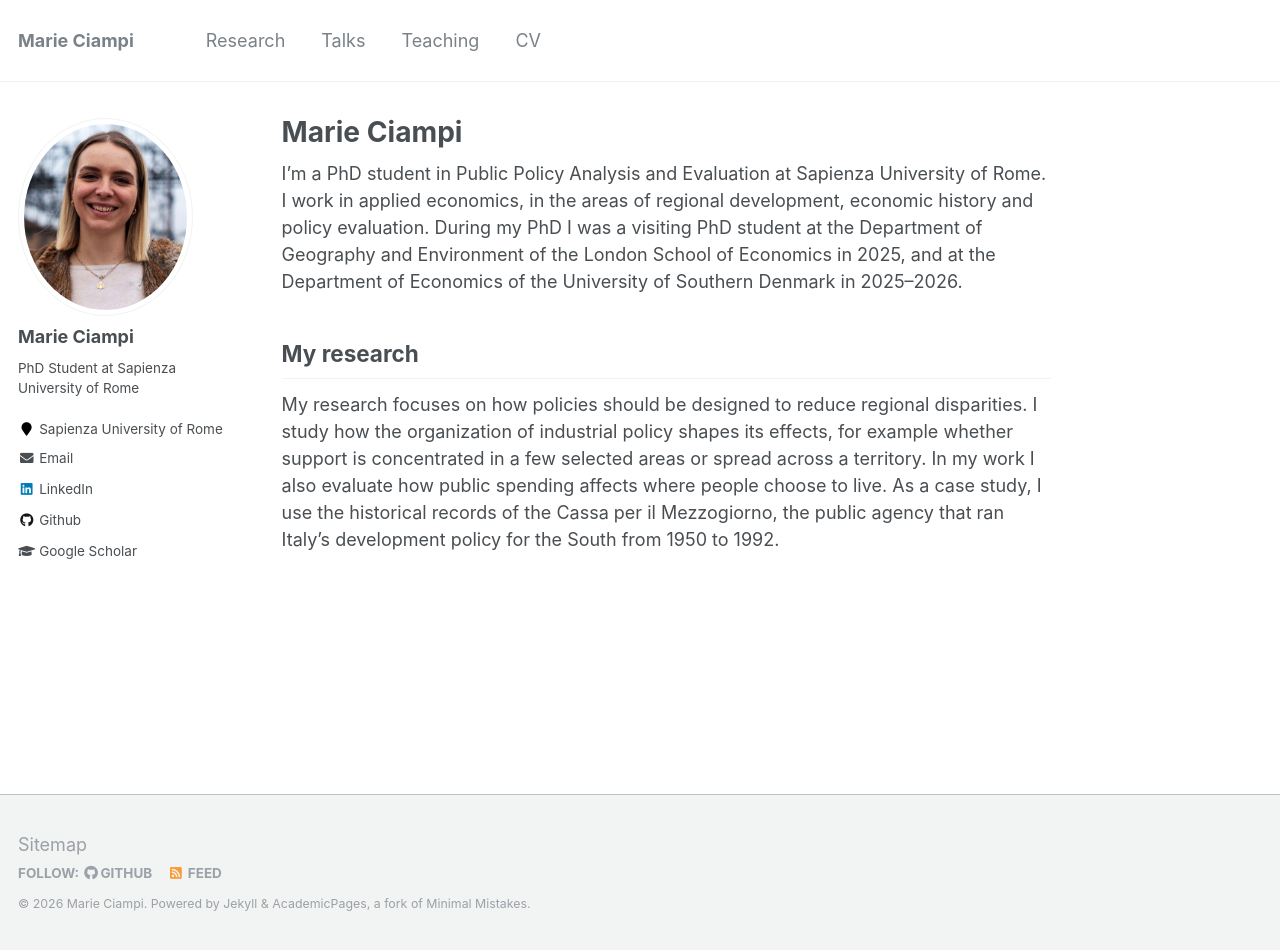
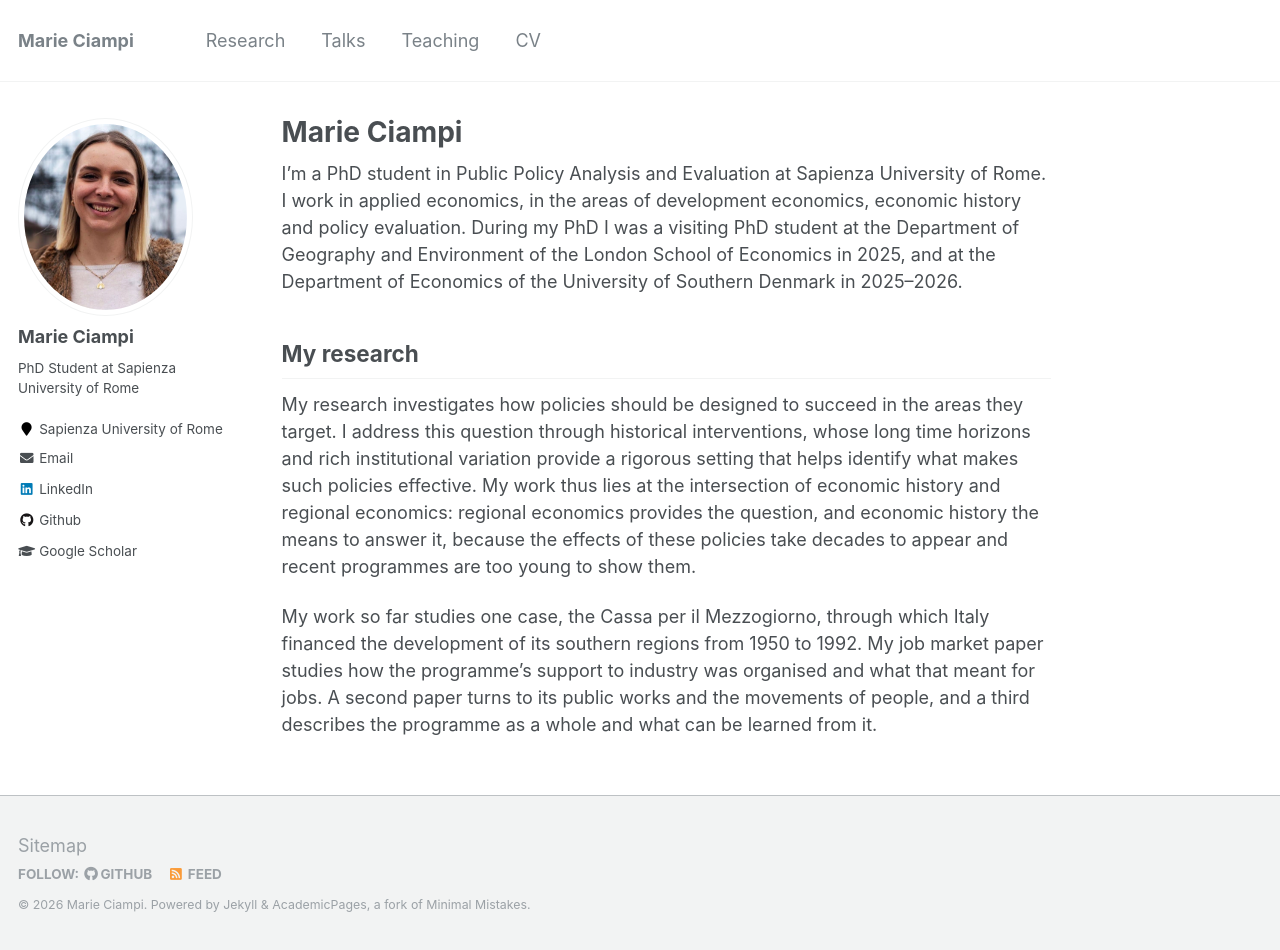
Before and after one commit to mariecmp-98/mariecmp-98.github.io, a Jekyll site: the page built from _pages/about.md, in a window 1280 px wide and 950 px high. Built offline with Jekyll 4.4.1, drawn with Linux system fonts in a browser that asks for light colours.

Commit message:
Align research profile with research statement, drop Odense from teaching
Co-Authored-By: Claude Opus 5.5 <noreply@anthropic.com>

```diff
--- a/_pages/about.md
+++ b/_pages/about.md
@@ -9,11 +9,14 @@ redirect_from:
 ---
 
 I'm a PhD student in Public Policy Analysis and Evaluation at Sapienza University of Rome.
-I work in applied economics, in the areas of regional development, economic history and policy evaluation.
+I work in applied economics, in the areas of development economics, economic history and policy evaluation.
 During my PhD I was a visiting PhD student at the Department of Geography and Environment of the London School of Economics in 2025, and at the Department of Economics of the University of Southern Denmark in 2025–2026.
 
 ## My research
-My research focuses on how policies should be designed to reduce regional disparities.
-I study how the organization of industrial policy shapes its effects, for example whether support is concentrated in a few selected areas or spread across a territory.
-In my work I also evaluate how public spending affects where people choose to live.
-As a case study, I use the historical records of the Cassa per il Mezzogiorno, the public agency that ran Italy's development policy for the South from 1950 to 1992.
+My research investigates how policies should be designed to succeed in the areas they target.
+I address this question through historical interventions, whose long time horizons and rich institutional variation provide a rigorous setting that helps identify what makes such policies effective.
+My work thus lies at the intersection of economic history and regional economics: regional economics provides the question, and economic history the means to answer it, because the effects of these policies take decades to appear and recent programmes are too young to show them.
+
+My work so far studies one case, the Cassa per il Mezzogiorno, through which Italy financed the development of its southern regions from 1950 to 1992.
+My job market paper studies how the programme's support to industry was organised and what that meant for jobs.
+A second paper turns to its public works and the movements of people, and a third describes the programme as a whole and what can be learned from it.
--- a/_pages/teaching.html
+++ b/_pages/teaching.html
@@ -7,10 +7,10 @@ author_profile: true
 
 {% capture teaching %}
 * Spring 2027: Lecturer in International Economics
-  * Bachelor of Science course in Economics, University of Southern Denmark, Odense
+  * Bachelor of Science course in Economics, University of Southern Denmark
 * Spring 2027: Lecturer in Microeconomics
-  * Bachelor of Science course in Economics and Business Administration, University of Southern Denmark, Odense
+  * Bachelor of Science course in Economics and Business Administration, University of Southern Denmark
 * Oct.–Dec. 2025: Guest Lecturer in Microeconometrics
-  * Master of Science course taught by Prof. Giovanni Mellace, University of Southern Denmark, Odense
+  * Master of Science course taught by Prof. Giovanni Mellace, University of Southern Denmark
 {% endcapture %}
 {{ teaching | markdownify }}
```
